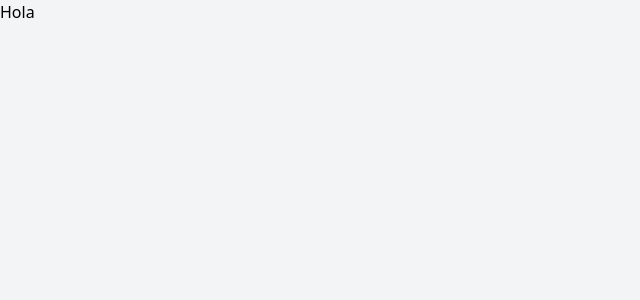
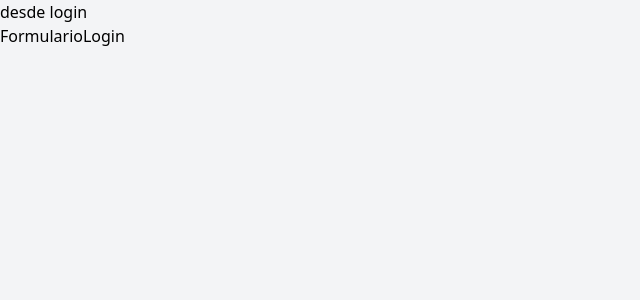
Before and after one commit to velfin13/crm-react-vite, a React (Vite) app: page / in a window 1280 px wide. Shown: the top 300 px of the page, without its empty margins (0-640 px from the left). Built offline with nearby package versions, Linux system fonts and the light colour scheme.

Commit message:
iniciando el sistema de rutas

```diff
--- a/package.json
+++ b/package.json
@@ -10,6 +10,7 @@
   "dependencies": {
     "react": "^18.0.0",
     "react-dom": "^18.0.0",
+    "react-router-dom": "^6.3.0",
     "tailwindcss": "^2.2.19"
   },
   "devDependencies": {
--- a/src/App.jsx
+++ b/src/App.jsx
@@ -1,5 +1,21 @@
+import { BrowserRouter, Routes, Route } from "react-router-dom";
+import Login from "./layouts/Login";
+import Layout from "./layouts/Layout";
+import Inicio from "./pages/Inicio";
+import FormularioLogin from "./pages/FormularioLogin";
 function App() {
-  return <h1>Hola</h1>;
+  return (
+    <BrowserRouter>
+      <Routes>
+        <Route path="/" element={<Login />}>
+          <Route index element={<FormularioLogin />} />
+        </Route>
+        <Route path="/clientes" element={<Layout />}>
+          <Route index element={<Inicio />} />
+        </Route>
+      </Routes>
+    </BrowserRouter>
+  );
 }
 
 export default App;
--- /dev/null
+++ b/src/layouts/Layout.jsx
@@ -0,0 +1,12 @@
+import { Outlet } from "react-router-dom";
+
+const Layout = () => {
+  return (
+    <div>
+      <h1>desde Layout</h1>
+      <Outlet />
+    </div>
+  );
+};
+
+export default Layout;
--- /dev/null
+++ b/src/layouts/Login.jsx
@@ -0,0 +1,12 @@
+import { Outlet } from "react-router-dom";
+
+const Login = () => {
+  return (
+    <div>
+      <h1>desde login</h1>
+      <Outlet />
+    </div>
+  );
+};
+
+export default Login;
--- /dev/null
+++ b/src/pages/EditarCliente.jsx
@@ -0,0 +1,11 @@
+import React from "react";
+
+const EditarCliente = () => {
+  return (
+    <div>
+      <h1>desde EditarCliente</h1>
+    </div>
+  );
+};
+
+export default EditarCliente;
--- /dev/null
+++ b/src/pages/FormularioLogin.jsx
@@ -0,0 +1,9 @@
+const FormularioLogin = () => {
+  return (
+    <div>
+      <h1>FormularioLogin</h1>
+    </div>
+  );
+};
+
+export default FormularioLogin;
--- /dev/null
+++ b/src/pages/Inicio.jsx
@@ -0,0 +1,11 @@
+import React from "react";
+
+const Inicio = () => {
+  return (
+    <div>
+      <h1>desde Inicio</h1>
+    </div>
+  );
+};
+
+export default Inicio;
--- /dev/null
+++ b/src/pages/NuevoCliente.jsx
@@ -0,0 +1,11 @@
+import React from "react";
+
+const NuevoCliente = () => {
+  return (
+    <div>
+      <h1>desde NuevoCliente</h1>
+    </div>
+  );
+};
+
+export default NuevoCliente;
```
Also changed, not shown: 1 other file (tests, documents, lock files or other folders).
